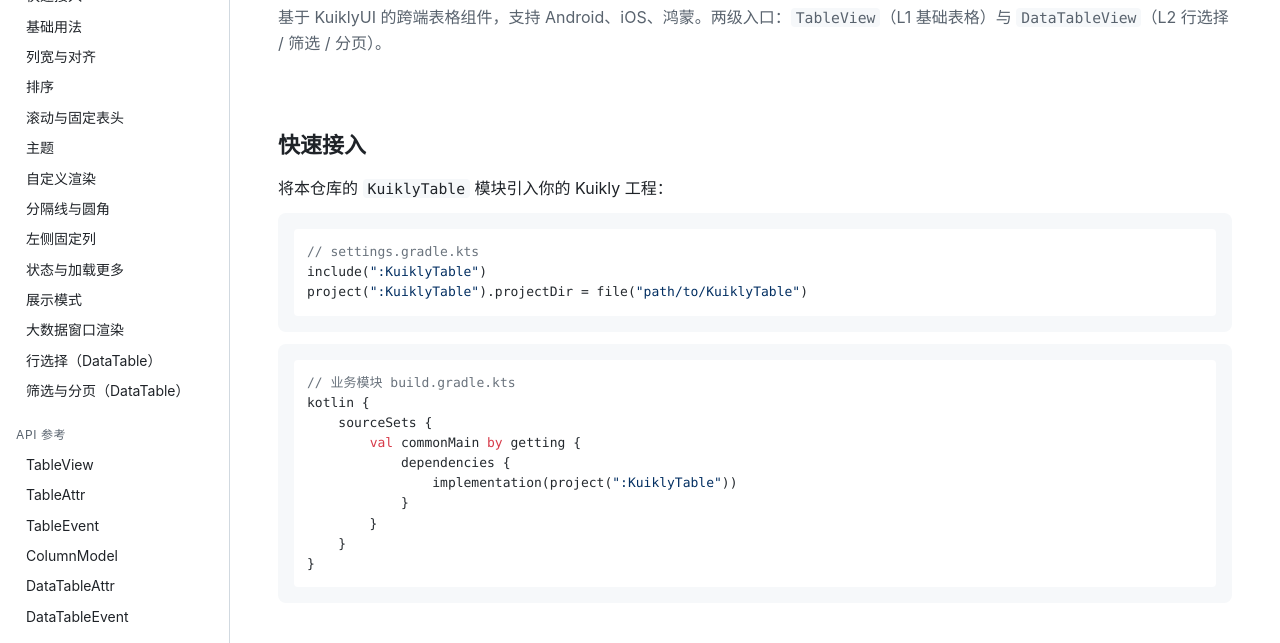
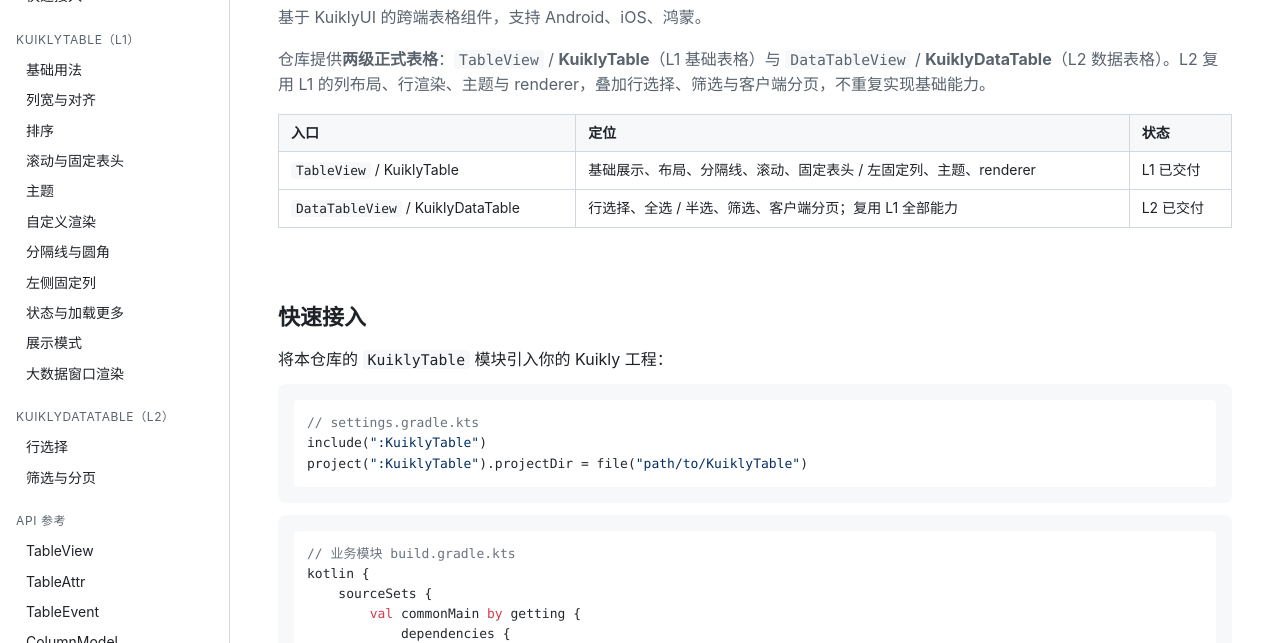
Before and after one commit to AriaLEntropy/KuiklyTableView, a plain HTML site: page site/index.html in a window 1280 px wide. Shown: the part 142-785 px from the top of the page. Drawn offline with nearby package versions, Linux system fonts and the light colour scheme.

Commit message:
docs(site): hero 补组件族说明与两级表格定位，导航按 L1/L2 分组
此前文档站只有一句话带过两级入口，读者看不出 TableView 与
DataTableView 的层级与复用关系。现 hero 明确两级正式表格及
L2 复用 L1 的边界并附组件族表格；左侧导航拆分为
KuiklyTable（L1）/ KuiklyDataTable（L2）/ API 参考三组。

验证：headless Chrome 截图 hero 与导航分组渲染正常。

```diff
--- a/site/index.html
+++ b/site/index.html
@@ -108,6 +108,7 @@
 <nav class="side">
   <div class="group">指南</div>
   <a href="#install">快速接入</a>
+  <div class="group">KuiklyTable（L1）</div>
   <a href="#basic">基础用法</a>
   <a href="#columns">列宽与对齐</a>
   <a href="#sorting">排序</a>
@@ -119,8 +120,9 @@
   <a href="#states">状态与加载更多</a>
   <a href="#display-mode">展示模式</a>
   <a href="#windowed">大数据窗口渲染</a>
-  <a href="#selection">行选择（DataTable）</a>
-  <a href="#filter-page">筛选与分页（DataTable）</a>
+  <div class="group">KuiklyDataTable（L2）</div>
+  <a href="#selection">行选择</a>
+  <a href="#filter-page">筛选与分页</a>
   <div class="group">API 参考</div>
   <a href="#api-tableview">TableView</a>
   <a href="#api-attr">TableAttr</a>
@@ -134,7 +136,13 @@
 
 <section class="hero" id="top">
   <h1>KuiklyTable</h1>
-  <p>基于 KuiklyUI 的跨端表格组件，支持 Android、iOS、鸿蒙。两级入口：<code>TableView</code>（L1 基础表格）与 <code>DataTableView</code>（L2 行选择 / 筛选 / 分页）。</p>
+  <p>基于 KuiklyUI 的跨端表格组件，支持 Android、iOS、鸿蒙。</p>
+  <p>仓库提供<strong>两级正式表格</strong>：<code>TableView</code> / <strong>KuiklyTable</strong>（L1 基础表格）与 <code>DataTableView</code> / <strong>KuiklyDataTable</strong>（L2 数据表格）。L2 复用 L1 的列布局、行渲染、主题与 renderer，叠加行选择、筛选与客户端分页，不重复实现基础能力。</p>
+  <table class="api">
+    <tr><th>入口</th><th>定位</th><th>状态</th></tr>
+    <tr><td><code>TableView</code> / KuiklyTable</td><td>基础展示、布局、分隔线、滚动、固定表头 / 左固定列、主题、renderer</td><td>L1 已交付</td></tr>
+    <tr><td><code>DataTableView</code> / KuiklyDataTable</td><td>行选择、全选 / 半选、筛选、客户端分页；复用 L1 全部能力</td><td>L2 已交付</td></tr>
+  </table>
 </section>
 
 <section id="install">
```
